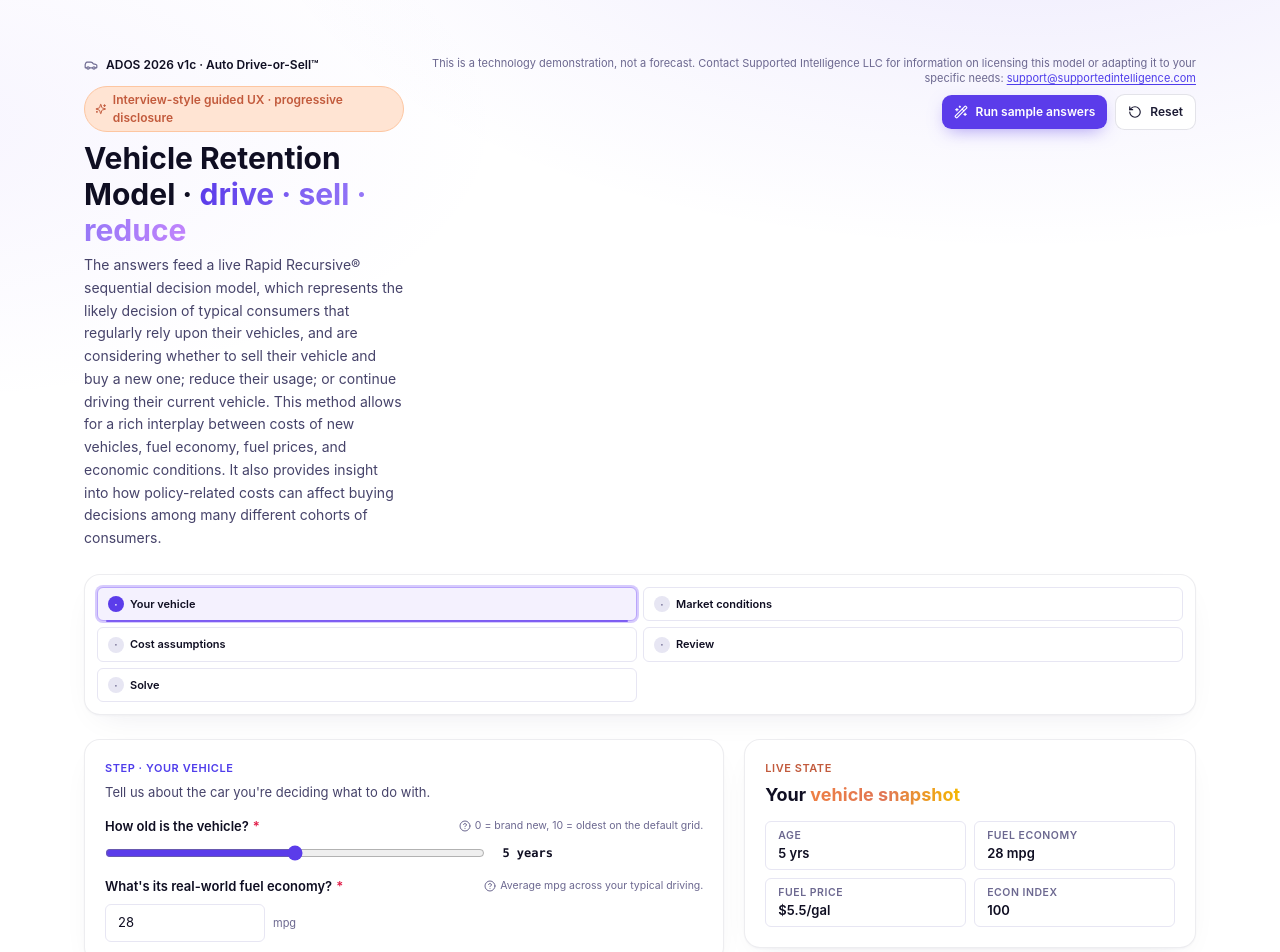
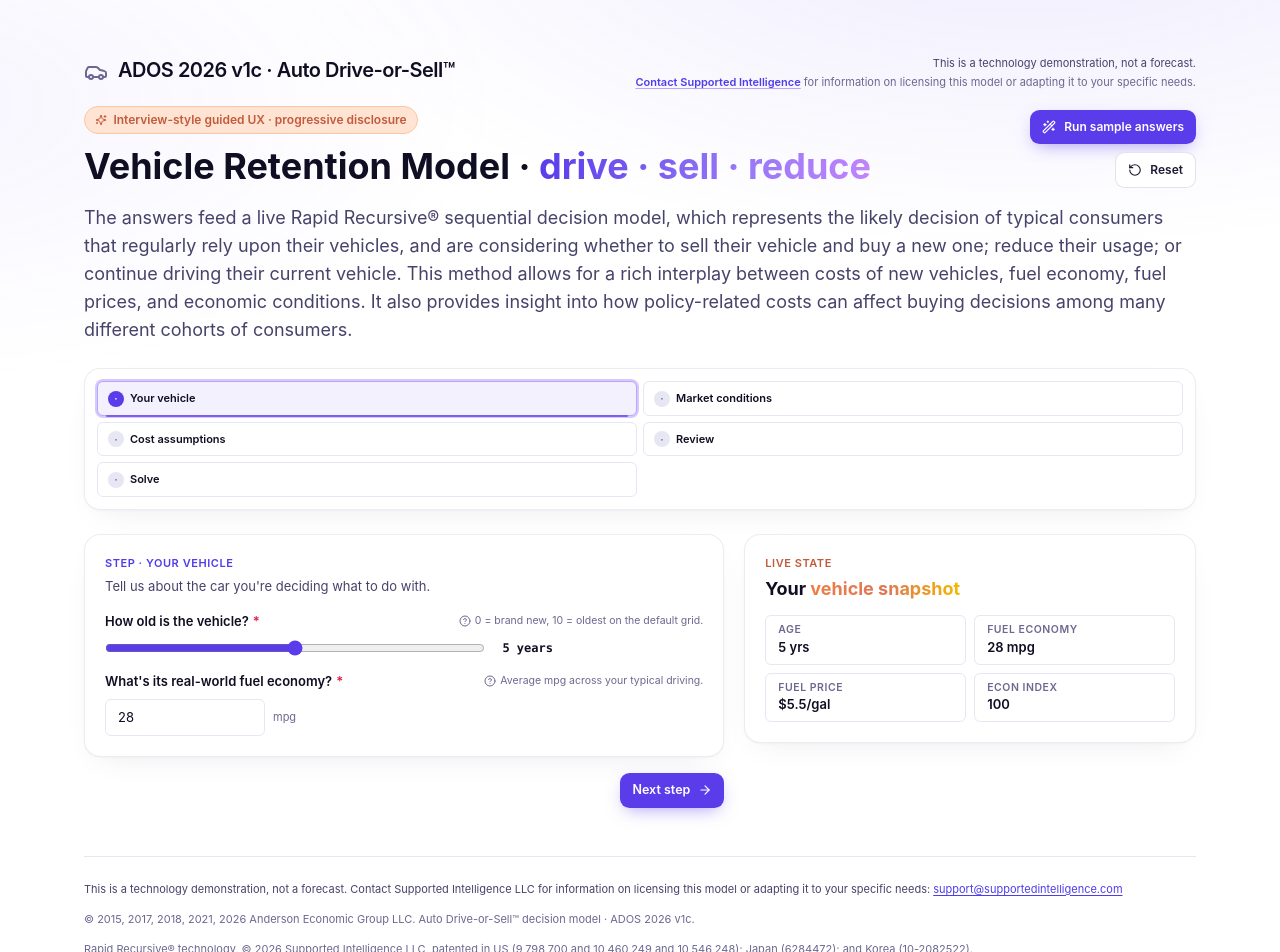
Before and after one commit to Supintel2012/VehicleRetentionModel, a Next.js app: page / in a window 1280 px wide. Shown: the top 952 px of the page. Built offline with nearby package versions, Linux system fonts and the light colour scheme.

Commit message:
Refine footer credits in README and enhance footer layout in page component; update Wizard component to improve header structure and clarify technology demo description.

```diff
--- a/app/page.tsx
+++ b/app/page.tsx
@@ -28,17 +28,18 @@ function Footer() {
       </p>
       <div>
         © 2015, 2017, 2018, 2021, 2026 Anderson Economic Group LLC. Auto
-        Drive-or-Sell™ decision model · ADOS 2026 v1c. Uses Rapid Recursive®
-        technology, multiple patents.
+        Drive-or-Sell™ decision model · ADOS 2026 v1c.
+      </div>
+      <div>
+        Rapid Recursive® technology, © 2026 Supported Intelligence LLC, patented
+        in US (9,798,700 and 10,460,249 and 10,546,248); Japan (6284472); and Korea
+        (10-2082522).
       </div>
       <div>
         Vectorized Python port with sparse Kronecker-product transitions and
         broadcast reward construction. Solves the default 880-state problem in
         ~300 ms on commodity hardware.
       </div>
-      <p className="text-ink-600 pt-1 border-t border-ink-200">
-        © 2026 Supported Intelligence LLC
-      </p>
     </footer>
   );
 }
--- a/components/Wizard.tsx
+++ b/components/Wizard.tsx
@@ -201,51 +201,47 @@ export function Wizard() {
 
 function Header({ onSample, onReset }: { onSample: () => void; onReset: () => void }) {
   return (
-    <div className="mt-0 flex flex-col gap-3 lg:flex-row lg:items-start lg:justify-between lg:gap-6">
-      <div className="min-w-0 flex-1 space-y-3">
-        <div className="flex items-center gap-2 text-[12px] text-ink-500">
-          <Car className="h-3.5 w-3.5 shrink-0" />
-          <span className="text-ink-900 font-semibold">
+    <div className="mt-0 space-y-4">
+      <div
+        className="flex items-start justify-between gap-4 sm:gap-6 lg:gap-8"
+        role="group"
+        aria-label="Product line and demonstration notice"
+      >
+        <div className="flex min-w-0 flex-1 items-start gap-2 sm:gap-2.5">
+          <Car className="mt-0.5 h-4 w-4 shrink-0 text-ink-500 sm:h-5 sm:w-5 md:mt-1 md:h-6 md:w-6" />
+          <span className="text-ink-900 font-semibold leading-snug tracking-tight text-[15px] sm:text-base md:text-lg lg:text-xl">
             ADOS 2026 v1c · Auto Drive-or-Sell™
           </span>
         </div>
-        <div>
+        <div className="max-w-xl shrink-0 space-y-1 text-right text-[10px] leading-snug text-ink-500 sm:text-[11px] sm:leading-snug" role="note">
+          <span className="block text-ink-600">
+            This is a technology demonstration, not a forecast.
+          </span>
+          <span className="block text-ink-500">
+            <a
+              href="mailto:support@supportedintelligence.com"
+              className="font-semibold text-approve-700 underline decoration-approve-300 underline-offset-2 transition hover:text-approve-900 hover:decoration-approve-500"
+            >
+              Contact Supported Intelligence
+            </a>{" "}
+            for information on licensing this model or adapting it to your specific
+            needs.
+          </span>
+        </div>
+      </div>
+
+      <div className="flex flex-col gap-4 sm:flex-row sm:items-start sm:justify-between sm:gap-8">
+        <div className="min-w-0 flex-1 space-y-3">
           <span className="chip chip-coral">
             <Sparkles className="h-3 w-3" />
             Interview-style guided UX · progressive disclosure
           </span>
-          <h1 className="mt-2 font-display text-2xl md:text-3xl font-bold text-ink-900 leading-tight">
+          <h1 className="font-display text-2xl font-bold leading-tight text-ink-900 sm:text-3xl md:text-4xl">
             Vehicle Retention Model ·{" "}
             <span className="gradient-text-purple">drive · sell · reduce</span>
           </h1>
-          <p className="mt-1.5 text-ink-600 text-[14px] leading-relaxed max-w-2xl">
-            The answers feed a live Rapid Recursive® sequential decision model,
-            which represents the likely decision of typical consumers that
-            regularly rely upon their vehicles, and are considering whether to
-            sell their vehicle and buy a new one; reduce their usage; or continue
-            driving their current vehicle. This method allows for a rich interplay
-            between costs of new vehicles, fuel economy, fuel prices, and economic
-            conditions. It also provides insight into how policy-related costs can
-            affect buying decisions among many different cohorts of consumers.
-          </p>
         </div>
-      </div>
-      <div className="flex w-full shrink-0 flex-col items-end gap-2 lg:max-w-2xl xl:max-w-3xl">
-        <p
-          className="w-full text-right text-[10px] leading-snug text-ink-500 sm:text-[11px]"
-          role="note"
-        >
-          This is a technology demonstration, not a forecast. Contact Supported
-          Intelligence LLC for information on licensing this model or adapting it
-          to your specific needs:{" "}
-          <a
-            href="mailto:support@supportedintelligence.com"
-            className="text-approve-700 underline underline-offset-2 hover:text-approve-900"
-          >
-            support@supportedintelligence.com
-          </a>
-        </p>
-        <div className="flex flex-shrink-0 flex-wrap items-center justify-end gap-2">
+        <div className="flex shrink-0 flex-col gap-2 self-start sm:items-end sm:pt-1">
           <button onClick={onSample} className="btn-primary !py-2 !px-3 !text-[12px]">
             <Wand2 className="h-3.5 w-3.5" />
             Run sample answers
@@ -256,6 +252,17 @@ function Header({ onSample, onReset }: { onSample: () => void; onReset: () => vo
           </button>
         </div>
       </div>
+
+      <p className="max-w-none text-pretty text-ink-600 text-[15px] leading-[1.65] sm:text-base lg:text-[1.0625rem] lg:leading-relaxed xl:text-lg">
+        The answers feed a live Rapid Recursive® sequential decision model,
+        which represents the likely decision of typical consumers that
+        regularly rely upon their vehicles, and are considering whether to
+        sell their vehicle and buy a new one; reduce their usage; or continue
+        driving their current vehicle. This method allows for a rich interplay
+        between costs of new vehicles, fuel economy, fuel prices, and economic
+        conditions. It also provides insight into how policy-related costs can
+        affect buying decisions among many different cohorts of consumers.
+      </p>
     </div>
   );
 }
```
Also changed, not shown: 1 other file (tests, documents, lock files or other folders).
